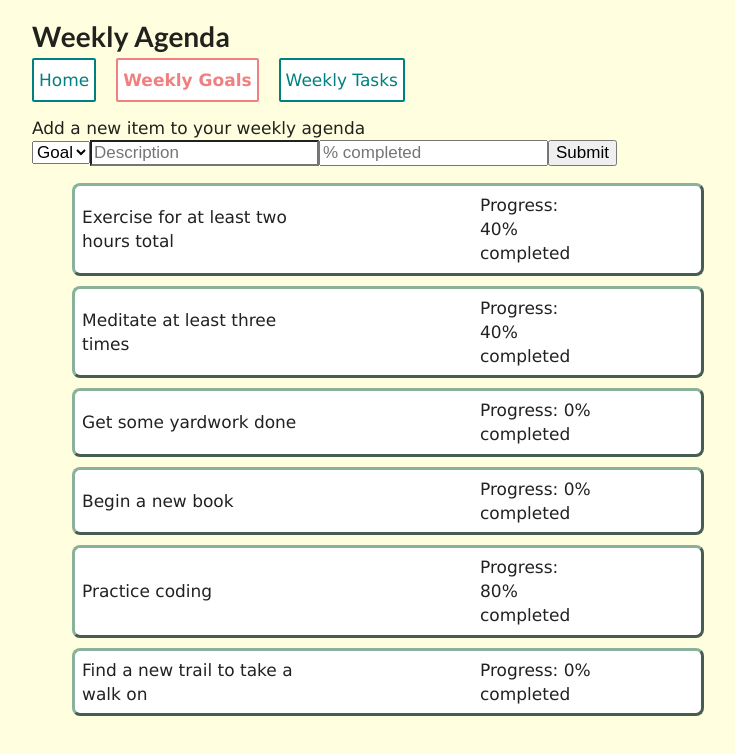
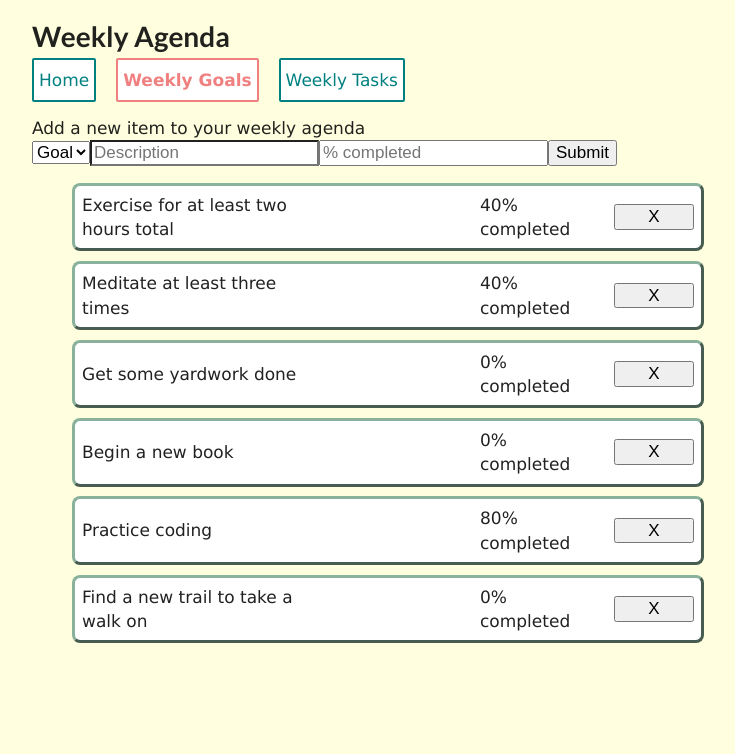
Before and after one commit to melissamfields12/weekly-agenda-app, a React (Create React App) app: page /weeklygoals in a window 1280 px wide. Shown: the top 754 px of the page, without its empty margins (272-1007 px from the left). Built offline with nearby package versions, Linux system fonts and the light colour scheme; data requests are answered from the project's data file.

Commit message:
Get delete functionality working on goal list.

```diff
--- a/src/components/App.js
+++ b/src/components/App.js
@@ -26,7 +26,10 @@ function App() {
       setTasks(currentTasks)
     }
 
-
+  function onDeleteGoal(deletedGoal) {
+    const currentGoals = goals.filter((goal) => goal.id !== deletedGoal.id)
+      setGoals(currentGoals)
+  }
 
   function addNewItem(newItem, type) {
    type === "goals" ? setGoals(goals => [...goals, newItem]) :
@@ -54,7 +57,7 @@ function App() {
           <Home />
         </Route>
         <Route path="/weeklygoals">
-          <GoalContainer goals={goals}/>
+          <GoalContainer goals={goals} onDeleteGoal={onDeleteGoal}/>
         </Route>
         <Route path="/weeklytasks">
           <TaskContainer tasks={tasks} updateTaskList={updateTaskList} onDeleteTask={onDeleteTask}/>
--- a/src/components/GoalContainer.js
+++ b/src/components/GoalContainer.js
@@ -1,12 +1,13 @@
 import React from "react";
 import GoalList from "./GoalList";
 
-function GoalContainer({ goals }) {
+function GoalContainer({ goals, onDeleteGoal }) {
 
     const mappedGoals = goals.map((goal) =>
         <GoalList
         key={goal.id}
         goal={goal}
+        onDeleteGoal={onDeleteGoal}
         />
        )
 
--- a/src/components/GoalList.js
+++ b/src/components/GoalList.js
@@ -1,12 +1,26 @@
 import React from "react";
 
-function GoalList({ goal }) {
+function GoalList({ goal, onDeleteGoal }) {
     const {name, progress} = goal
+
+    const deleteGoal = () => {
+        fetch(`http://localhost:3004/goals/${goal.id}`, {
+            method: "DELETE",
+        })
+            .then(resp => resp.json())
+            .then(() => onDeleteGoal(goal))
+    }
+
     return (
             <li>
             <span>{name}</span>
             <br></br>
-            <span className="progress">Progress: {progress}% completed</span>
+            <span className="progress">{progress}% completed</span>
+            <button
+                onClick={deleteGoal}
+                className="delete-btn">
+                X
+            </button>
             </li>
 
     )
--- a/src/components/TaskList.js
+++ b/src/components/TaskList.js
@@ -30,7 +30,9 @@ function TaskList({ task, updateTaskList, onDeleteTask }) {
             <input type="checkbox" onClick={updateTask}/>
             <span>{name}</span>
             <span>{time}</span>
-            <button onClick={deleteTask}>
+            <button
+                onClick={deleteTask}
+                className="delete-btn">
                 X
             </button>
             </li>
```
Also changed, not shown: db.json (indentation only).
